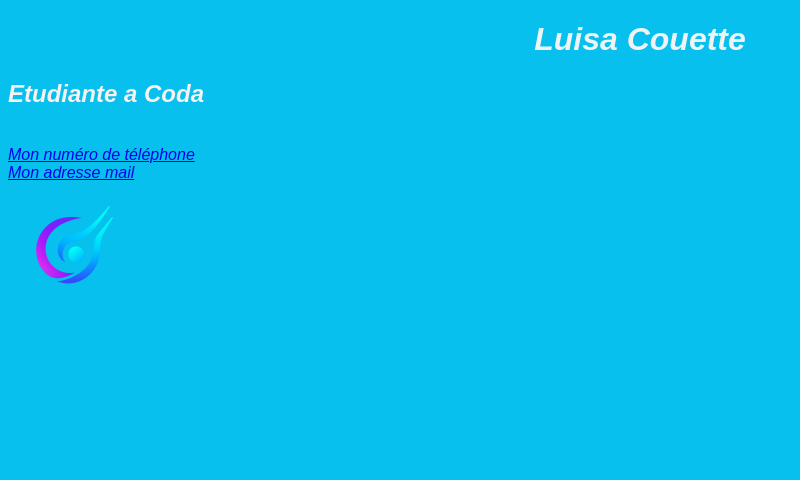
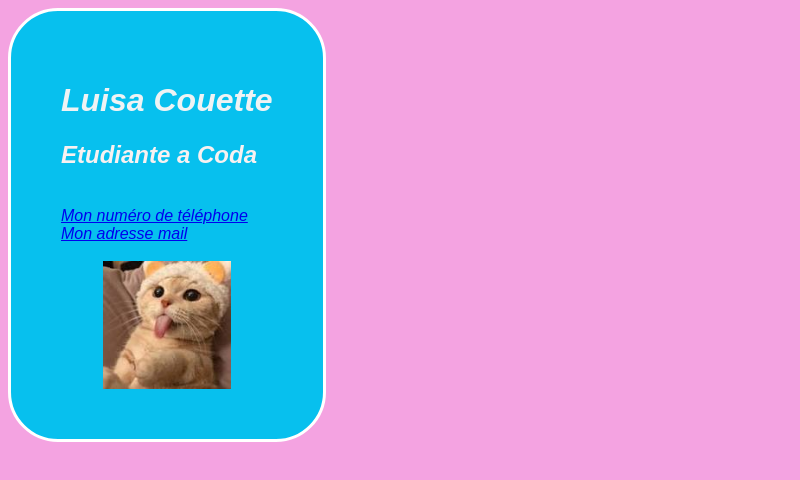
Before and after one commit to Luisa-hub12/tp_visite, a plain HTML site: page index.html in a window 1280 px wide. Shown: the whole page, without its empty margins (0-800 px from the left). Drawn offline with Linux system fonts and the light colour scheme.

Commit message:
style css

```diff
--- a/index.html
+++ b/index.html
@@ -12,7 +12,8 @@
 <h2>Etudiante a Coda</h2><br>
     <a href="tel:+33600000000">Mon numéro de téléphone</a><br>
     <a href="mailto:luisa.couette1@gmail.com">Mon adresse mail</a><br>
-    <img src="tp_visite.png" width="128" height="128"
-	alt="Logo coda">
+    <br>
+        <img src="image_visite.jpeg" width="128" height="128"
+        alt="Logo coda">
 </address>
 </body>
--- a/style.css
+++ b/style.css
@@ -1,6 +1,6 @@
 /* style.css */
 body {
-  background-color: #07c0ee;
+  background-color: #f4a3e1;
   font-family: Arial, sans-serif;
   color: rgb(248, 241, 241);
 }
@@ -9,3 +9,17 @@
   color: #eff3f4;
   text-align: center;
 }
+
+img {
+    display: block;
+    margin: auto;
+}
+
+address {
+    width: 85 mm x 55 mm;
+    border: solid 3px white; /* ou une couleur de ton choix */
+    border-radius: 50px;       /* ajouter px pour que ça fonctionne */
+    padding: 50px;             /* pour que le contenu ne touche pas la bordure */
+    display: inline-block;     /* pour que la bordure suive le contenu */
+    background-color: #07c0ee;
+}
```
Also changed, not shown: image_visite.jpeg (added), tp_visite.png (deleted), 1 other file.
